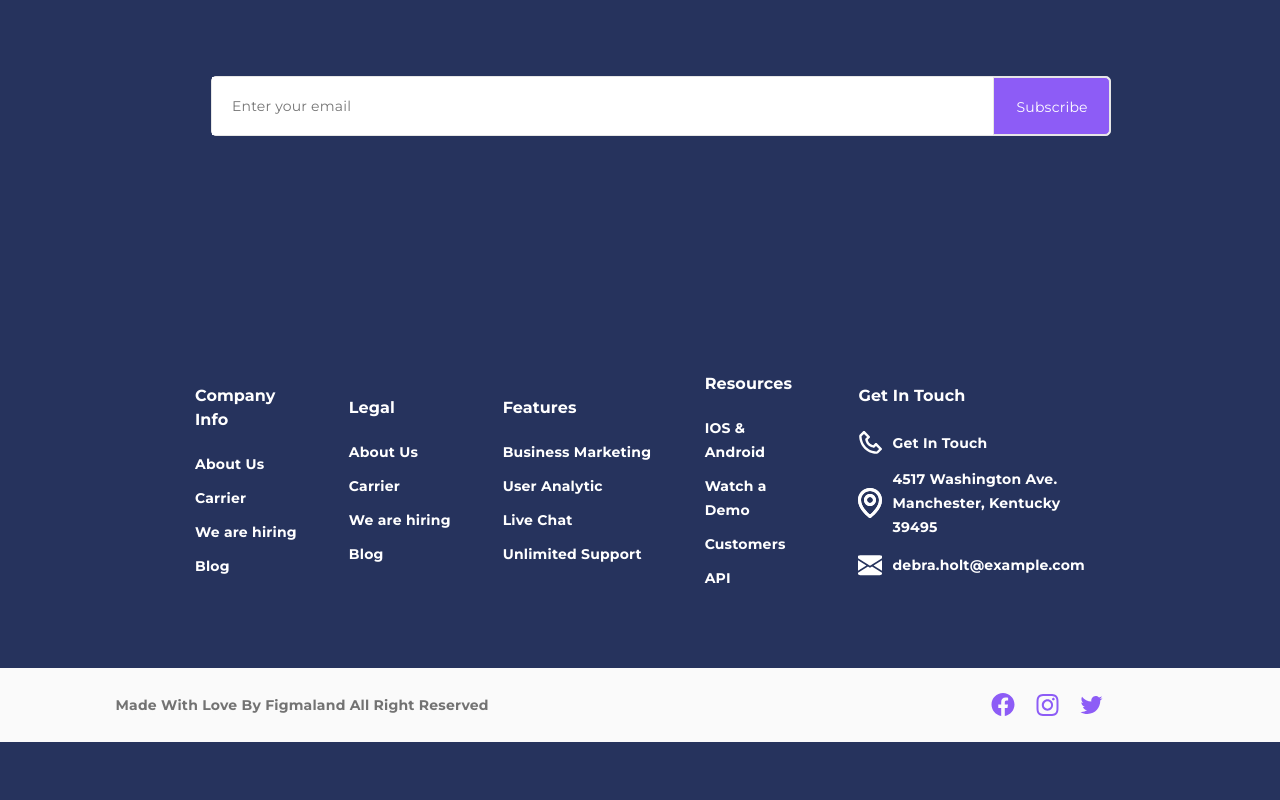
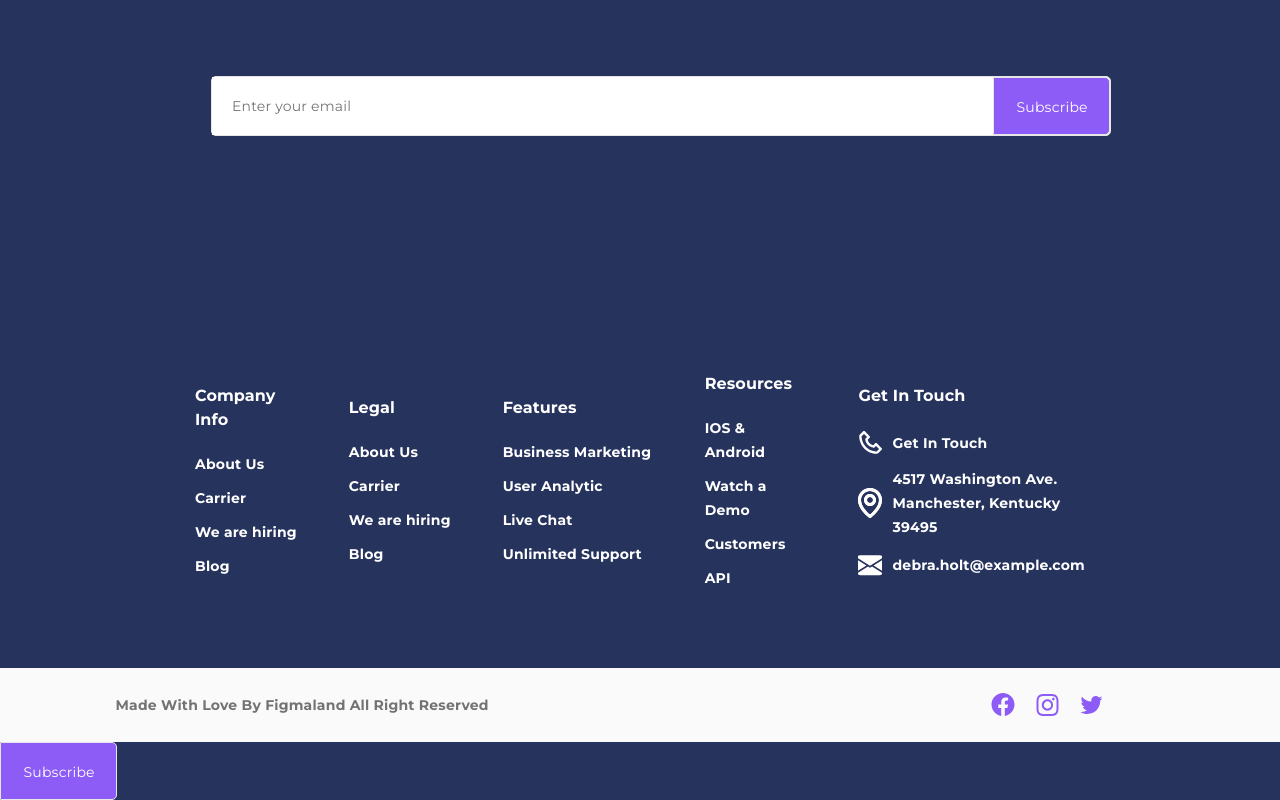
Before and after one commit to VladBoh/Shop, a plain HTML site: page index.html in a window 1280 px wide. Shown: the part 6040-6840 px from the top of the page. Before the commit the page ends 6782 px from the top, so only its background shows below. Drawn offline with Linux system fonts and the light colour scheme.

Commit message:
i created new button for this project

```diff
--- a/index.html
+++ b/index.html
@@ -457,6 +457,9 @@
           </div>
         </div>
     </section>
+    <section>
+      <input type="submit" value="Subscribe" class="send_button">
+    </section>
   </footer>
 </body>
 </html>
```
